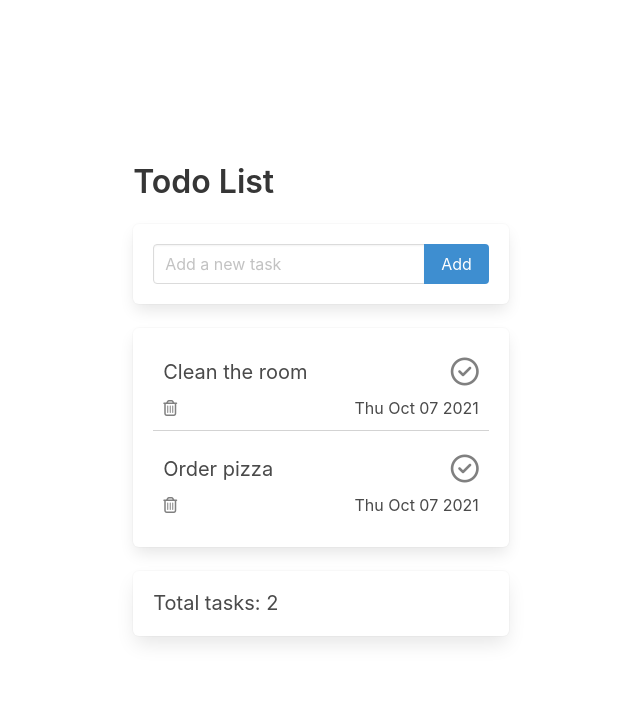
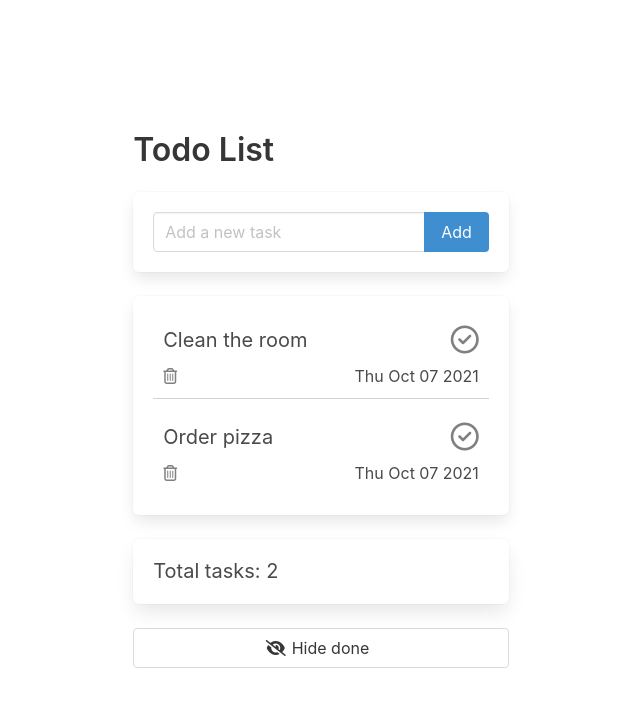
Before and after one commit to POWRFULCOW89/react-bedu, a React (Create React App) app: page / in a window 1280 px wide. Shown: the top 706 px of the page, without its empty margins (319-959 px from the left). Built offline with nearby package versions, Linux system fonts and the light colour scheme.

Commit message:
Mostrar y ocultar tareas hechas

```diff
--- a/src/components/TodoList.tsx
+++ b/src/components/TodoList.tsx
@@ -5,11 +5,13 @@ interface Todos {
   name: string;
   date: Date;
   handleDeleteTodo?: Function;
+  handleDoneTodo?: Function;
+  done: boolean;
 }
 
 const sampleTodos = [
-  { name: "Clean the room", date: new Date()},
-  { name: "Order pizza", date: new Date()},
+  { name: "Clean the room", date: new Date(), done: false},
+  { name: "Order pizza", date: new Date(), done: false},
 ];
 
 const Alert = ({dismiss}: {dismiss: Function}) => {
@@ -20,28 +22,25 @@ const Alert = ({dismiss}: {dismiss: Function}) => {
 }
 
 class Todo extends Component<Todos> {
-  state = {
-    done: false
-  };
-
-  handleDoneTodo = () => this.setState({ done: !this.state.done });
 
   render() {
     return (
       <div className="block todo">
         <div className="todo-header">
           <p
-            className={`subtitle ${this.state.done ? 'strike' : 'unstrike'}`}
+            className={`subtitle ${this.props.done ? 'strike' : 'unstrike'}`}
           >
             {this.props.name}
           </p>
 
           <span
             className={`todo-header__check ${
-              this.state.done ? "fas" : "far"
+              this.props.done ? "fas" : "far"
             } fa-check-circle`}
-            style={{ color: this.state.done ? "green" : "gray" }}
-            onClick={this.handleDoneTodo}
+            style={{ color: this.props.done ? "green" : "gray" }}
+            onClick={() => {
+              if (this.props?.handleDoneTodo) this.props.handleDoneTodo()
+            }}
           ></span>
         </div>
         <div className="todo-footer">
@@ -62,6 +61,9 @@ const TodoList = () => {
   const [todos, setTodos] = useState<Todos[]>(sampleTodos);
   const [input, setInput] = useState("");
   const [isErrorActive, setErrorActive] = useState(false);
+  const [hideDone, setHideDone] = useState(false);
+
+  const [renderedTodos, setRenderedTodos] = useState(null);
 
 
   const handleNewTodo = () => {
@@ -73,7 +75,7 @@ const TodoList = () => {
       const duplicate = newTodos.map(todo => todo.name).includes(name);
 
       if (!duplicate){
-        newTodos.push({ name, date: new Date() });
+        newTodos.push({ name, date: new Date(), done: false });
         setTodos(newTodos);
       } else setErrorActive(true);
     }
@@ -92,14 +94,29 @@ const TodoList = () => {
     setTodos(newTodos);
   }
 
-  const renderTodos = (): JSX.Element[] => {
-    return todos.map(({ name, date }, i) => <Todo name={name} date={date} handleDeleteTodo={() => handleDeleteTodo(i)} key={`${name}-${i}`}/>);
+  const handleDoneTodo = (i: number): void => {
+    const newTodos = [...todos];
+    newTodos[i].done = !newTodos[i].done;
+    setTodos(newTodos);
+  }
+
+  const renderTodos = () => {
+
+    let newTodos = [...todos];
+
+    if (hideDone) newTodos = newTodos.filter(todo => !todo.done);
+
+    return <div>
+      {newTodos.length > 0 && <ul className="todos box">
+        {newTodos.map(({ name, date, done }, i) => <Todo name={name} date={date} done={done} handleDoneTodo={() => handleDoneTodo(i)} handleDeleteTodo={() => handleDeleteTodo(i)} key={`${name}-${i}`}/>)}
+      </ul>}
+    </div>
+
   };
 
-
   return (
-    <div className="container">
-      <h1 className="title">Todo List</h1>
+    <div className="container center" style={{flexDirection: 'column', alignItems: 'stretch'}}>
+      <h1 className="title left">Todo List</h1>
 
       <form className="box">
         <div className="field has-addons">
@@ -130,11 +147,18 @@ const TodoList = () => {
           </div>
         </div>
       </form>
-      <div>
+      {/* <div>
         <ul className="todos box">{renderTodos()}</ul>
-      </div>
+      </div> */}
+      {renderTodos()}
       <p className="box mt-5 subtitle">Total tasks: {todos?.length}</p>
       {isErrorActive && <Alert dismiss={() => setErrorActive(false)}/>}
+      <button className="button" onClick={() => setHideDone(!hideDone)}>
+        <span className="icon is-small">
+          <i className={`fas fa-${hideDone ? 'eye' : 'eye-slash'}`}></i>
+        </span>
+        <span>{hideDone ? 'Show done' : 'Hide done'}</span>
+      </button>
     </div>
   );
 };
```
